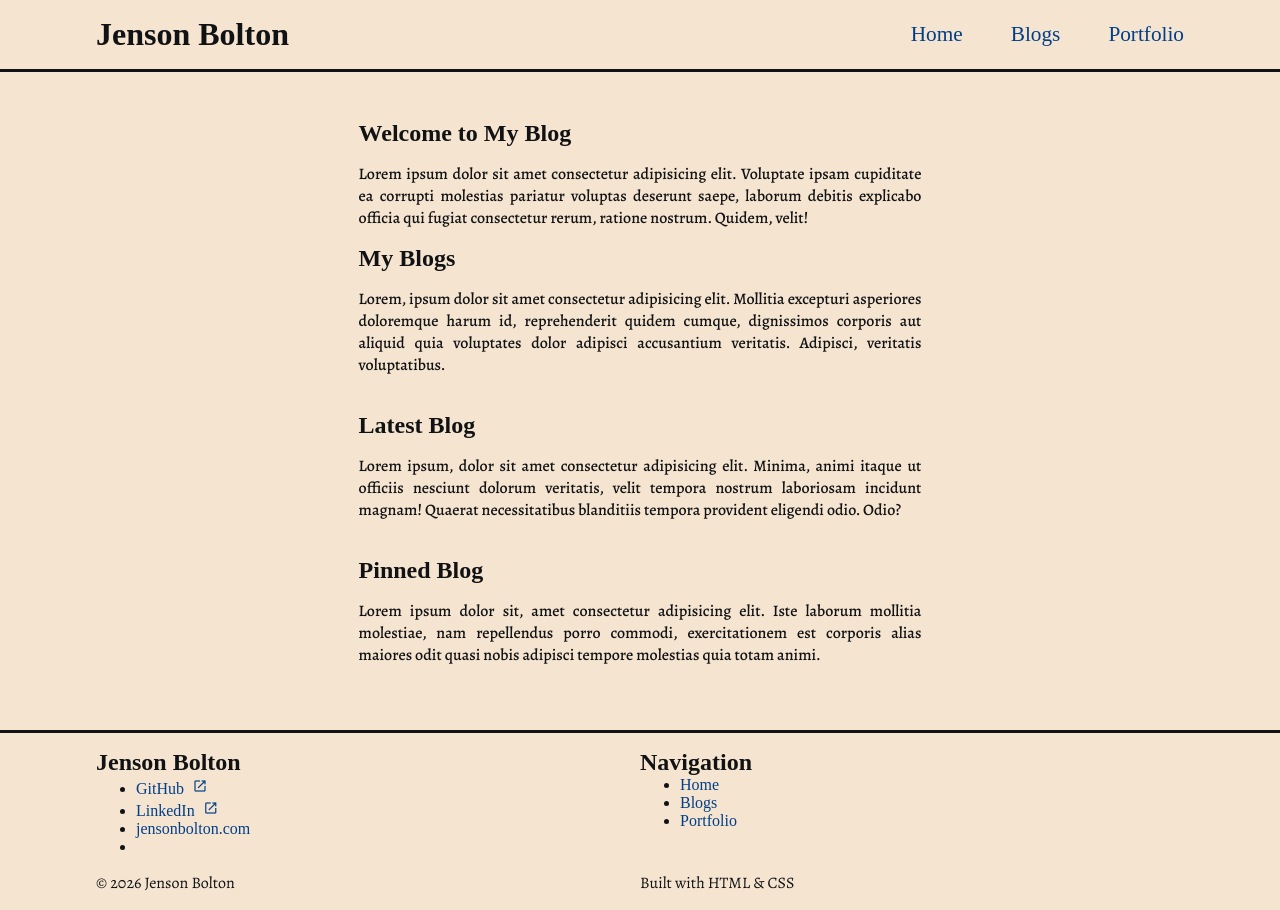
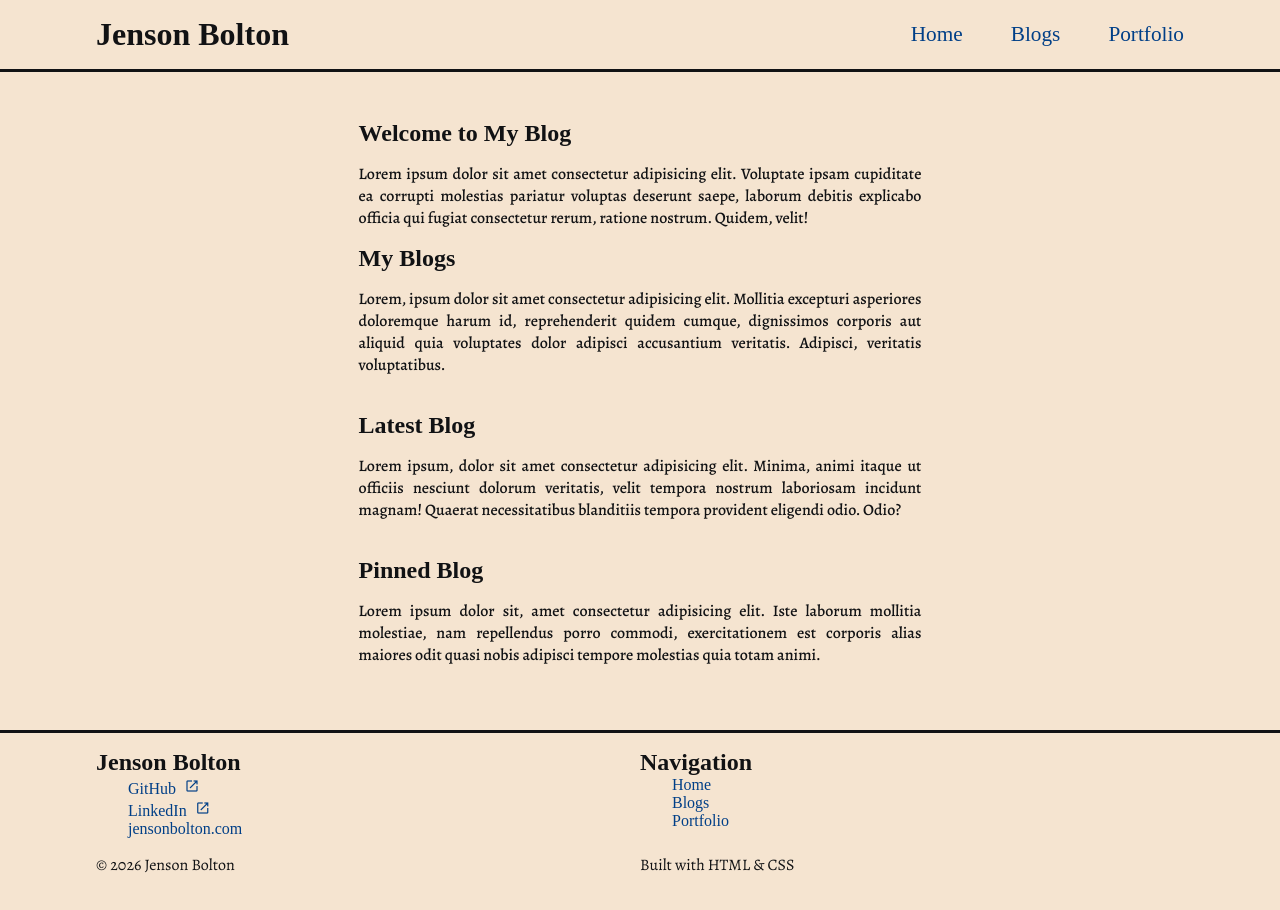
Before and after one commit to Jenson-Bolton/Devblog, a plain HTML site: page index.html in a window 1280 px wide. Drawn offline with nearby package versions, Linux system fonts and the light colour scheme; a web font is replaced by a local one.

Commit message:
Footer corrected

```diff
--- a/style/style.css
+++ b/style/style.css
@@ -151,7 +151,9 @@
 }
 
 footer nav ul {
+    list-style: none;
     margin: 0;
+    padding-left: 2em;
 }
 
 footer span {
```
